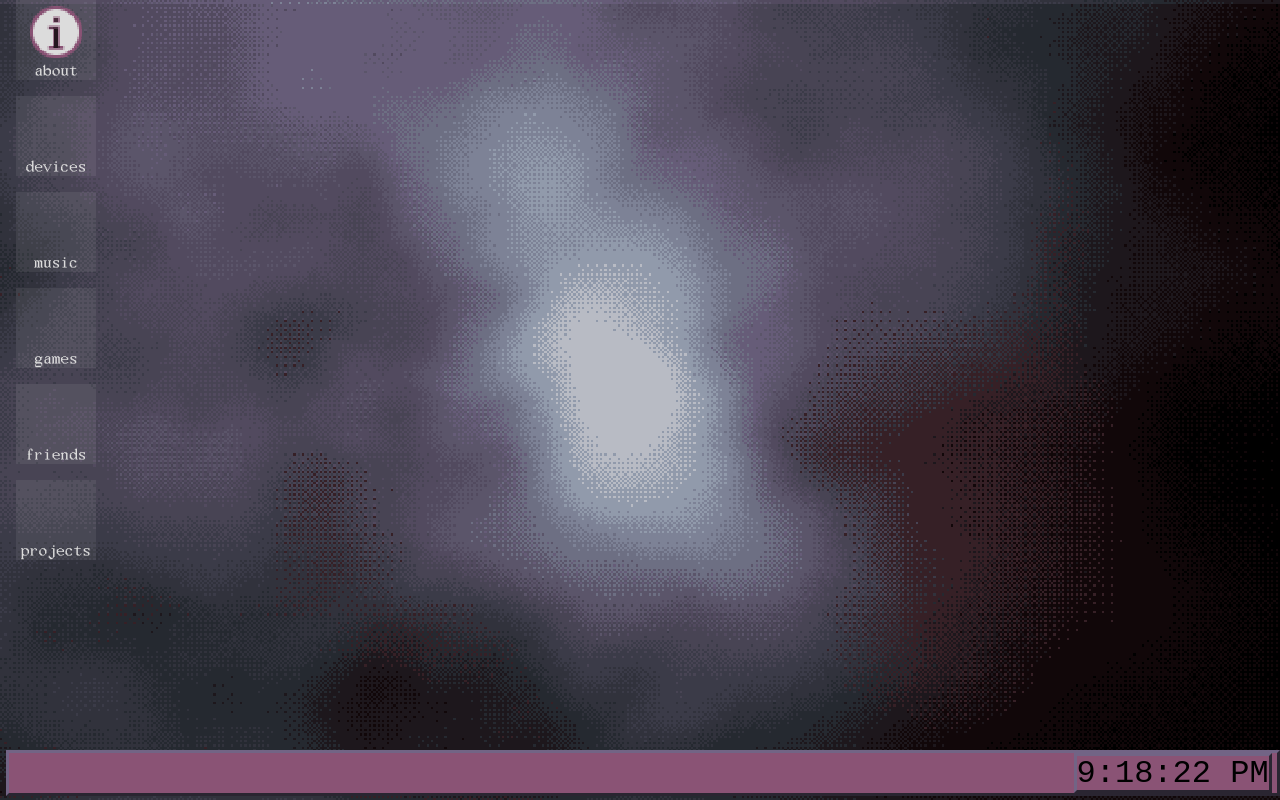
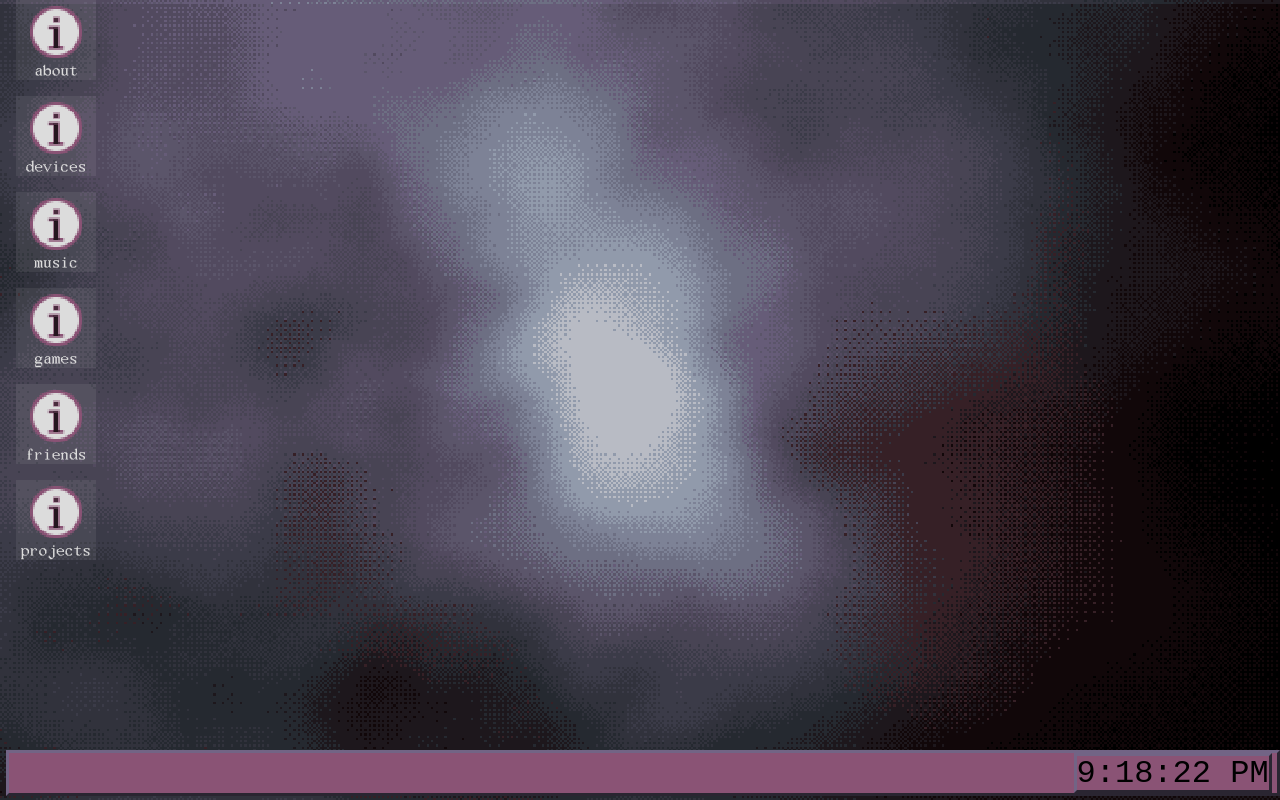
Before and after one commit to Kazuiin/maeve-replika-love, a plain HTML site: page src/index.html in a window 1280 px wide. Drawn offline with Linux system fonts and the light colour scheme; a web font is replaced by a local one.

Commit message:
added gitignore+meow

```diff
--- a/src/index.html
+++ b/src/index.html
@@ -26,27 +26,27 @@
             </div>
             <div class="shortcut" wndw="devices">
                 <div class="shortcutBG"></div>
-                <img src=""alt="">
+                <img src="assets/images/icons/AboutMe.png"alt="" height="56px">
                  <p>devices</p>
             </div>
             <div class="shortcut" wndw="music">
                 <div class="shortcutBG"></div>
-                <img src=""alt="">
+                <img src="assets/images/icons/AboutMe.png"alt="" height="56px">
                 <p>music</p>
             </div>
             <div class="shortcut" wndw="games">
                 <div class="shortcutBG"></div>
-                <img src=""alt="">
+                <img src="assets/images/icons/AboutMe.png"alt="" height="56px">
                 <p>games</p>
             </div>
             <div class="shortcut" wndw="friends">
                 <div class="shortcutBG"></div>
-                <img src=""alt="">
+                <img src="assets/images/icons/AboutMe.png"alt="" height="56px">
                 <p>friends</p>
             </div>
             <div class="shortcut" wndw="projects">
                 <div class="shortcutBG"></div>
-                <img src=""alt="">
+                <img src="assets/images/icons/AboutMe.png"alt="" height="56px">
                 <p>projects</p>
             </div>
             <!-- windows -->
```
Also changed, not shown: 1 other file.
